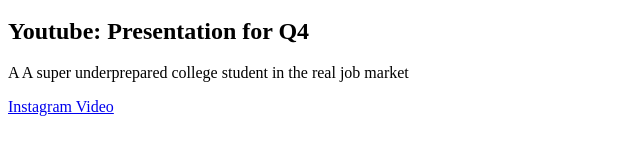
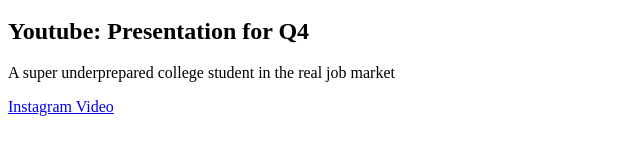
Before and after one commit to Rileey18/Rileey18.github.io, a plain HTML site: page bacs200/amuse.html in a window 1280 px wide. Shown: the part 300-454 px from the top of the page, 0-640 px from the left. Drawn offline with Linux system fonts and the light colour scheme.

Commit message:
Update amuse.html

```diff
--- a/bacs200/amuse.html
+++ b/bacs200/amuse.html
@@ -13,7 +13,7 @@
     <p>This is comedy </p>
      <p> <a href="https://www.youtube.com/shorts/mPSyVglWQl4">Youtube Video </a> </p>
     <h2>Youtube: Presentation for Q4</h2>
-    <p>A A super underprepared college student in the real job market </p>
+    <p>A super underprepared college student in the real job market </p>
      <p> <a href="https://www.instagram.com/barstoolsports/reel/CY61ZUZlYEE/?utm_medium=copy_link">Instagram Video </a> </p>
   </body>
 </html>
```
